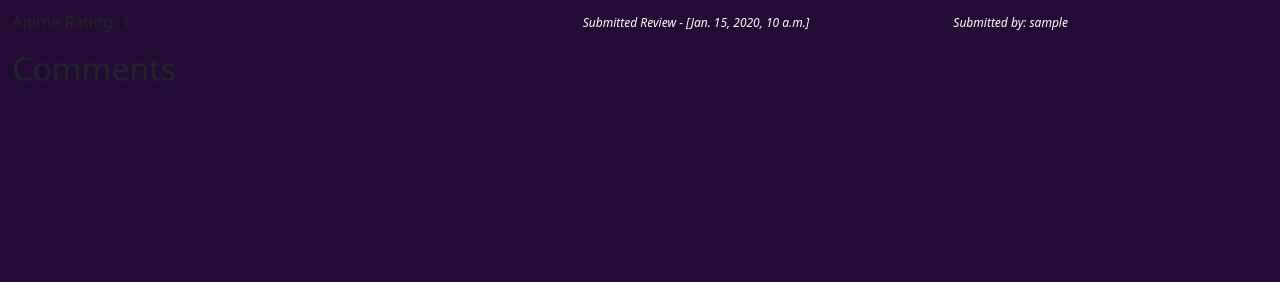
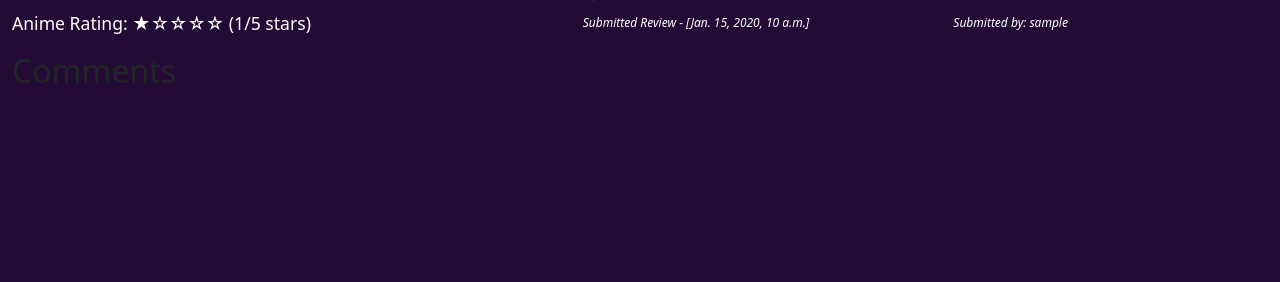
Before and after one commit to sakixchy/anime-reviews, a Django app: a page that uses reviews/templates/reviews/review_detail.html in a window 1280 px wide. Shown: the part 184-466 px from the top of the page. Run offline with Django 4.2, Linux system fonts and the light colour scheme; tables that the repository leaves empty hold one stand-in row (values such as "Sample post"); some libraries are stand-ins or nearby versions.

Commit message:
add star rating to review detail temp

```diff
--- a/reviews/templates/reviews/review_detail.html
+++ b/reviews/templates/reviews/review_detail.html
@@ -18,7 +18,7 @@
             <!-- Image and Anime Rating -->
             <div class="col-md-4">
                 <img src="{{ review.image.url }}" alt="{{ review.title }}" class="img-fluid mb-3 review-img">
-                <p>Anime Rating: {{ review.rating }}</p>
+                <p style="color: white; font-size: 110%;">Anime Rating: {{ review.stars }} ({{ review.rating }}/5 stars)</p>
             </div>
             <!-- Review Content -->
             <div class="col-md-8">
--- a/reviews/views.py
+++ b/reviews/views.py
@@ -16,6 +16,8 @@
     queryset = Review.objects.filter(status=1)
     review = get_object_or_404(Review, slug=slug)
     anime_title = review.title
+    review.stars = '★' * review.rating + '☆' * (5 - review.rating)
+
     return render(request, 'reviews/review_detail.html', {'review': review,  'anime_title': anime_title})
 
 def create_review(request):
```
